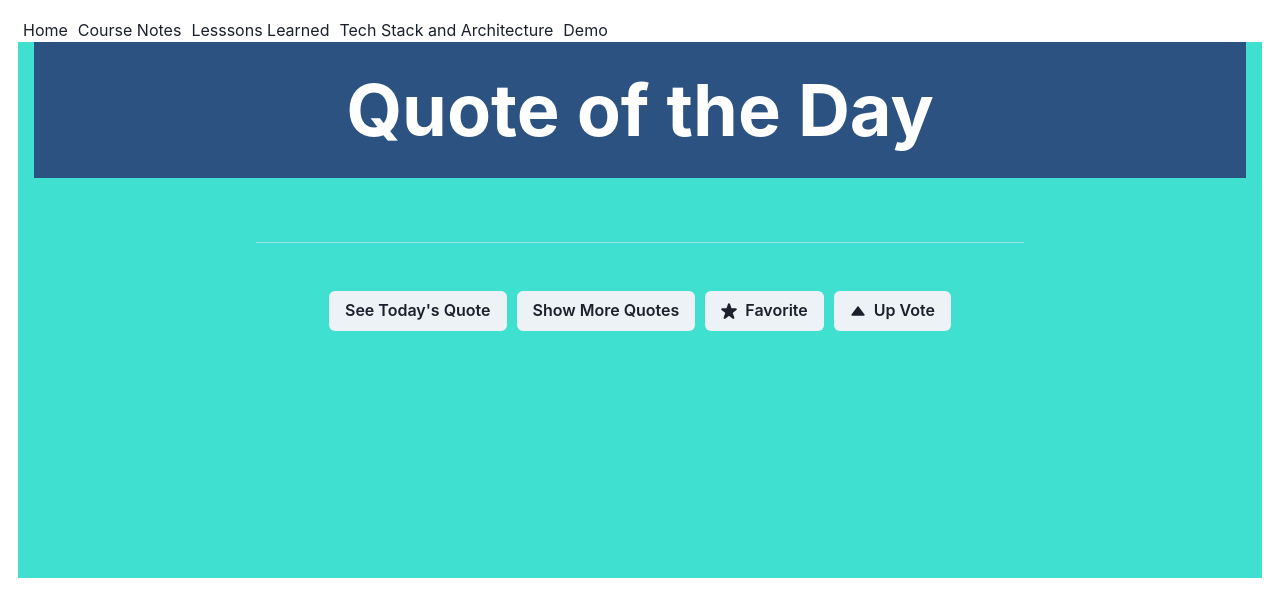
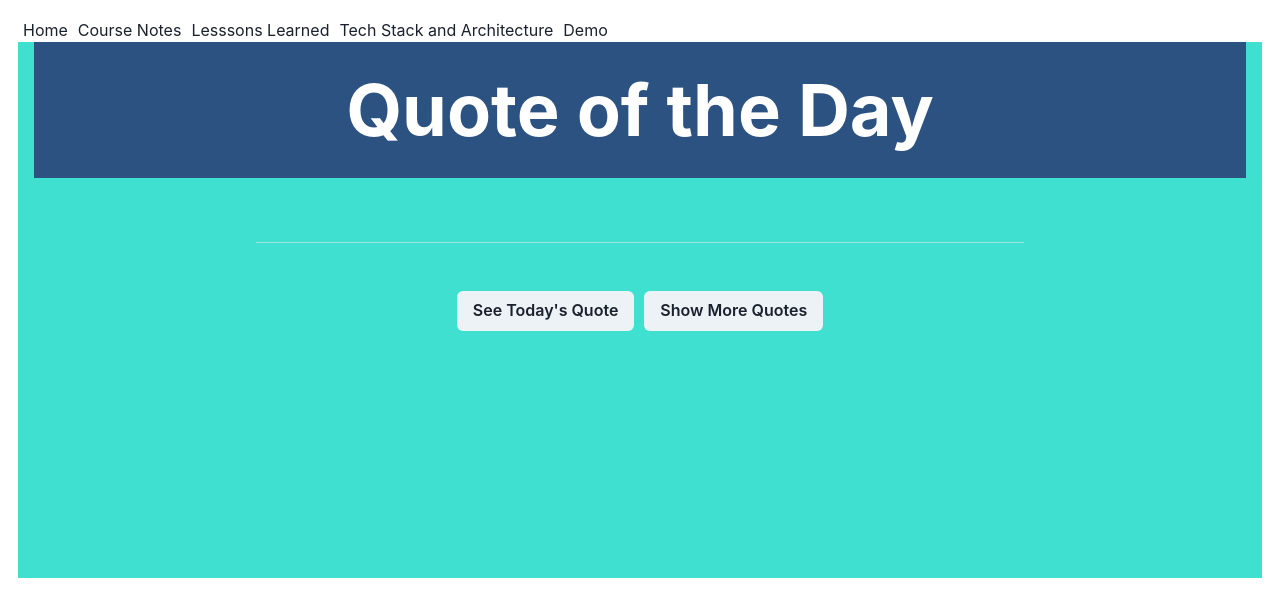
Before and after one commit to chelsialiu/showcase, a React (Create React App) app in the folder client/: page /demo in a window 1280 px wide. Shown: the top 616 px of the page. Built offline with nearby package versions, Linux system fonts and the light colour scheme.

Commit message:
Removing fixed position, commenting out Favorite and UpVotes on demo, fixed loading text

```diff
--- a/client/src/App.js
+++ b/client/src/App.js
@@ -24,7 +24,7 @@ function App() {
       zIndex="3"
       minH="95px"
       h={{ base: "15vw", md: "12vw", lg: "9vw", xl: "6vw" }}
-      position="fixed"
+      // position="fixed"
     >
       <Box w="100%" p="10px">
         <Router>
--- a/client/src/pages/demo.js
+++ b/client/src/pages/demo.js
@@ -151,11 +151,7 @@ function Demo() {
           </Text>
           <HStack spacing="10px">
             {isLoading ? (
-              <Button
-                isLoading
-                loadingText="Getting Quote..."
-                disabled={isLoading}
-              />
+              <Button disabled={isLoading}>See Today's Quote</Button>
             ) : (
               <Button onClick={() => getDailyQuote()} disabled={hasSeenQOD}>
                 See Today's Quote
@@ -166,7 +162,7 @@ function Demo() {
             ) : (
               <Button onClick={() => showQuotes()}>Show More Quotes</Button>
             )}
-            <Button
+            {/* <Button
               onClick={() => favorite({ quoteOfTheDay })}
               disabled={isLoading}
               leftIcon={<StarIcon />}
@@ -179,7 +175,7 @@ function Demo() {
               leftIcon={<TriangleUpIcon />}
             >
               Up Vote
-            </Button>
+            </Button> */}
           </HStack>
         </Container>
         {showAllQuotes ? (
```
